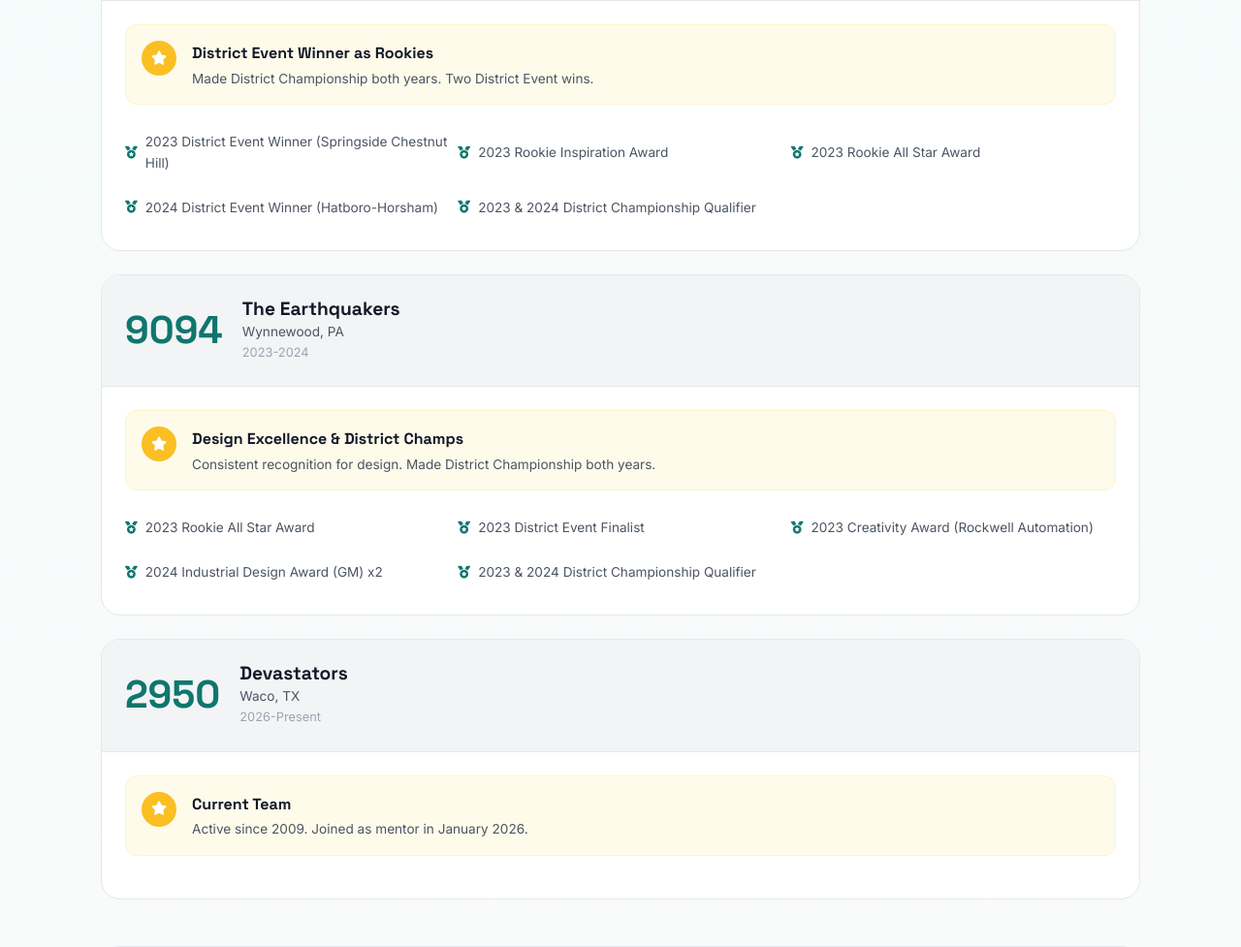
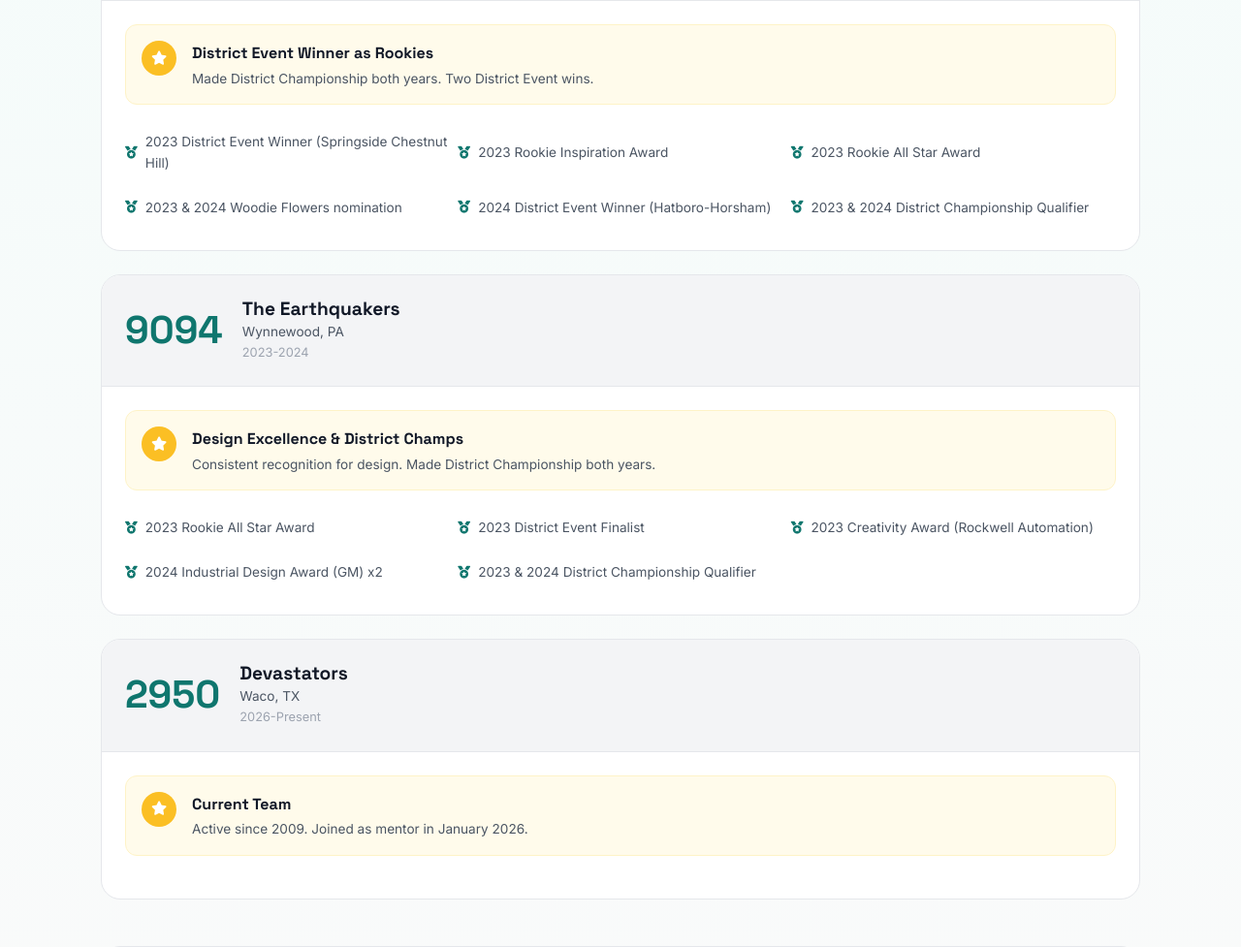
Before and after one commit to QuijasSVEF/Jose, a website built with Vite: page index.html in a window 1280 px wide. Shown: the part 5642-6619 px from the top of the page at 97% size. Built offline with nearby package versions, Linux system fonts and the light colour scheme; animation ran at ten frames a second.

Commit message:
Updated index.html

```diff
--- a/index.html
+++ b/index.html
@@ -470,6 +470,7 @@
               <div class="frc-award"><i class="fas fa-medal"></i> 2023 District Event Winner (Springside Chestnut Hill)</div>
               <div class="frc-award"><i class="fas fa-medal"></i> 2023 Rookie Inspiration Award</div>
               <div class="frc-award"><i class="fas fa-medal"></i> 2023 Rookie All Star Award</div>
+              <div class="frc-award"><i class="fas fa-medal"></i> 2023 & 2024 Woodie Flowers nomination</div>
               <div class="frc-award"><i class="fas fa-medal"></i> 2024 District Event Winner (Hatboro-Horsham)</div>
               <div class="frc-award"><i class="fas fa-medal"></i> 2023 & 2024 District Championship Qualifier</div>
             </div>
```
